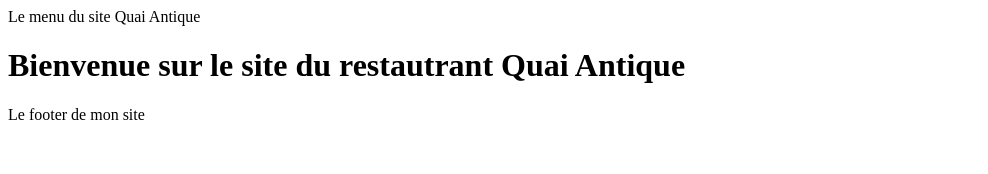
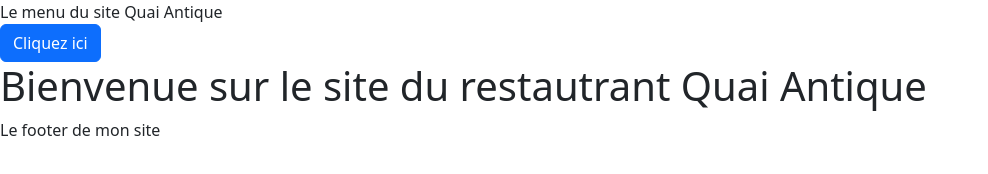
Before and after one commit to Antho2b85/ProjetQuaiAntique, a website with bundled scripts: page index.html in a window 1280 px wide. Shown: the whole page, without its empty margins (0-988 px from the left). Built offline with nearby package versions, Linux system fonts and the light colour scheme; files whose address does not match are found by name.

Commit message:
Install Bootstrap

```diff
--- a/index.html
+++ b/index.html
@@ -3,11 +3,15 @@
 <head>
     <meta charset="UTF-8">
     <meta name="viewport" content="width=device-width, initial-scale=1.0">
+    <link rel="stylesheet" href="node_modules/bootstrap/dist/css/bootstrap.min.css">
     <title>Document</title>
 </head>
 <body>
 
     <header>Le menu du site Quai Antique</header>
+
+    <button class="btn btn-primary">Cliquez ici</button>
+    <script src="node_modules/bootstrap/dist/js/bootstrap.bundle.min.js"></script>
 
     <main id="main-page">
         <!-- Le contenu de ma page sera injéctée ici -->
--- /dev/null
+++ b/package.json
@@ -0,0 +1,6 @@
+{
+  "dependencies": {
+    "bootstrap": "^5.3.8",
+    "bootstrap-icons": "^1.13.1"
+  }
+}
```
Also changed, not shown: 2 other files.
